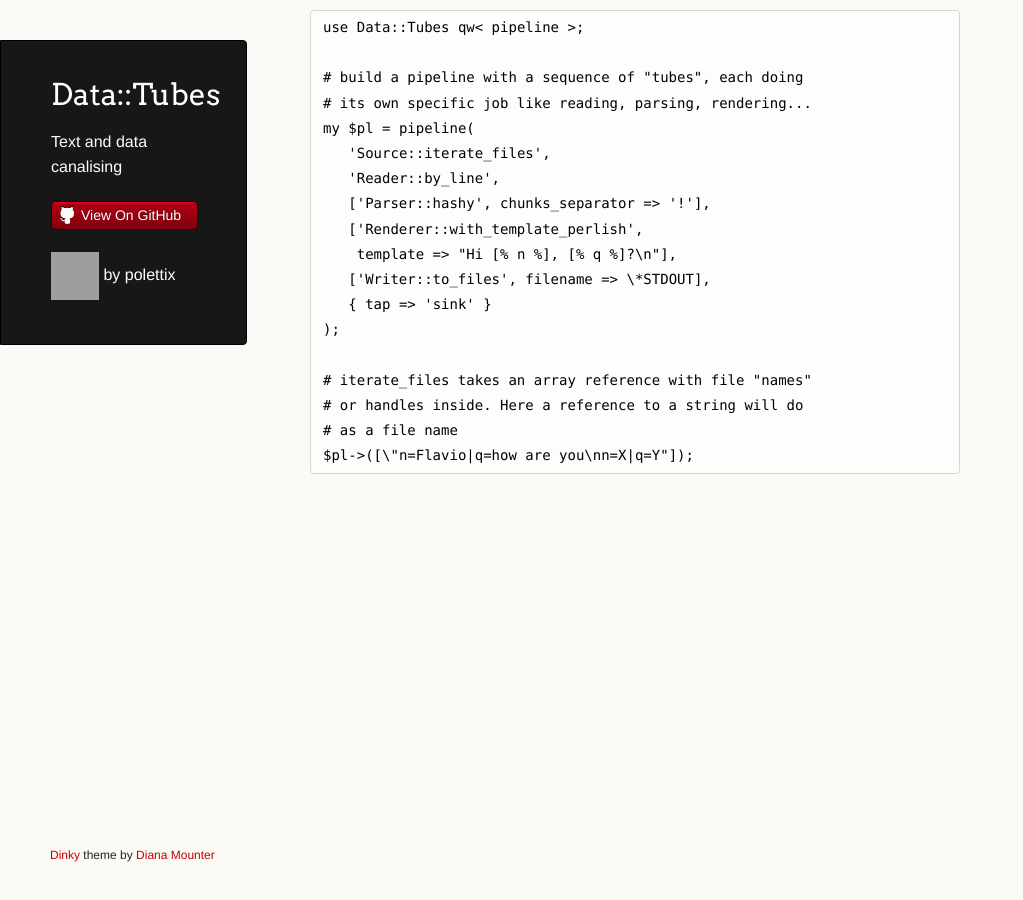
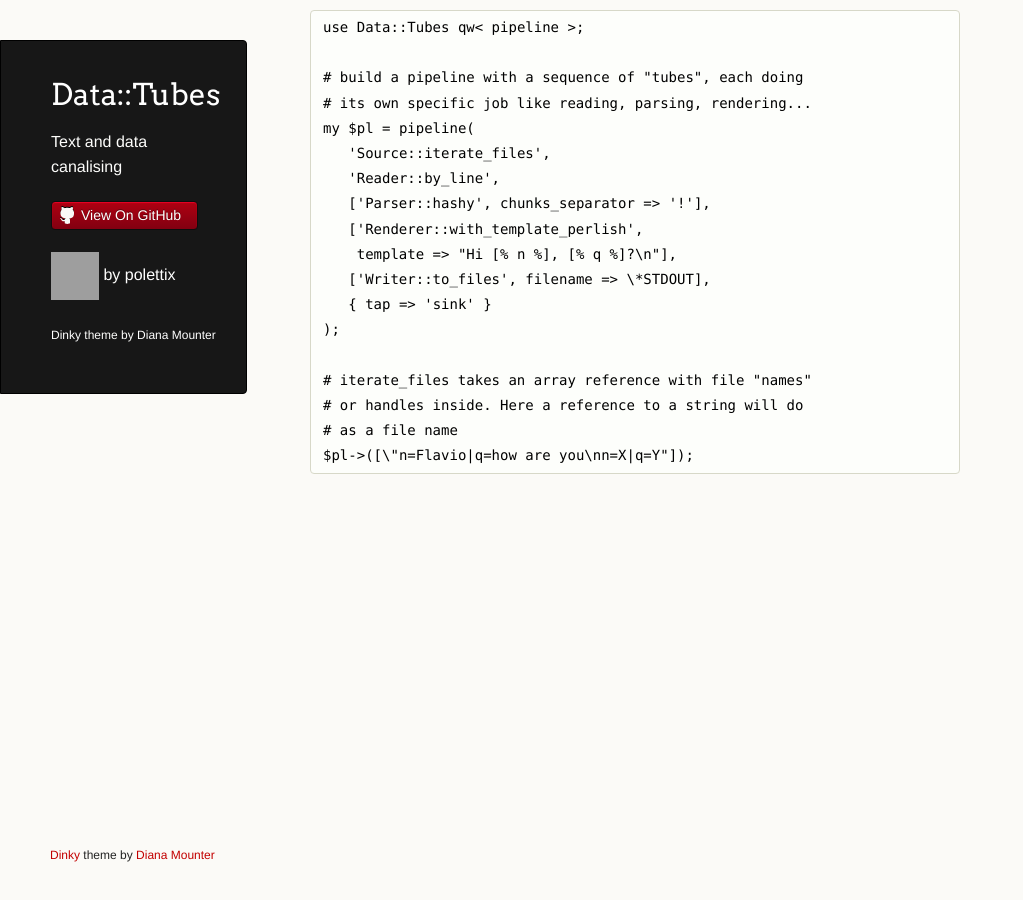
Before and after one commit to polettix/Data-Tubes, a Jekyll site: the page built from index.md, in a window 1280 px wide. Shown: the whole page, without its empty margins (0-1023 px from the left). Built offline with Jekyll 4.4.1, drawn with Linux system fonts in a browser that asks for light colours; grey boxes are pictures that could not be loaded.

Commit message:
moving attribution in header

```diff
--- a/_layouts/page.html
+++ b/_layouts/page.html
@@ -27,6 +27,10 @@
 
         <p class="header"><a href="https://github.com/polettix" class="avatar"><img src="https://avatars0.githubusercontent.com/u/114540?v=3&amp;s=60" width="48" height="48"></a> by <a href="https://github.com/polettix">polettix</a></p>
 
+        <p><small><a
+                href="https://github.com/broccolini/dinky">Dinky</a>
+            theme by <a
+                href="http://broccolini.net/">Diana&nbsp;Mounter</a></small></p>
       </header>
       <section>
         {{content}}
```
